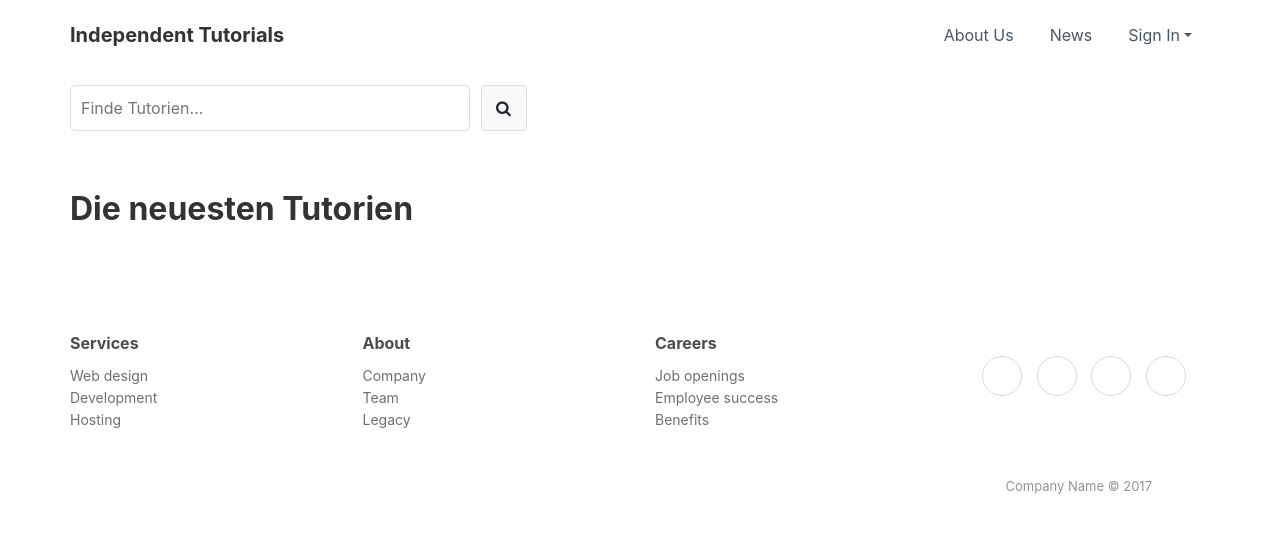
After one commit to lege1810/Independend-Tutorial, a Flask app: page /News in a window 1280 px wide. The commit adds this page. Shown: the top 533 px of the page. Run offline with Flask 2, Linux system fonts and the light colour scheme; data that the repository does not hold is empty; some libraries are stand-ins or nearby versions.

Commit message:
News/ About Us und Startseite erstellt/angepasst

```diff
--- a/app.py
+++ b/app.py
@@ -647,6 +647,16 @@ def getUserProgress(mail, foreignKey):
     return False
 
 
+@app.route('/AboutUs', methods=['GET'])
+def getAboutUS():
+    if isLoggedIn():
+        return render_template('aboutUs.html', userLoged = True)
+    else:
+        return render_template('aboutUs.html', userLoged = False)
+
+
+
+
 @app.route('/changeTutorial/', methods=['GET'])
 def editTutIndex():
     courseID = request.args.get('courseID')
@@ -931,6 +941,25 @@ def searchTutorial():
         return render_template('searchTutorial.html', courses = foundCourses, userLoged=True, username=getUserFromSession()['nickname'])
     else:
         return render_template('searchTutorial.html',courses = foundCourses, userLoged=False)
+
+
+@app.route('/News', methods=['GET'])
+def getnewTutorials():
+    foundCourses = []
+    allCourses = getAllCourses()
+    allCoursesLength = len(allCourses)
+    for i in range(allCoursesLength-1,allCoursesLength-6,-1):
+        if i >= 0:
+            foundCourses.append(allCourses[i])
+        else:
+            break
+
+    if isLoggedIn():
+        return render_template('newTutorials.html', courses = foundCourses, userLoged = True, username=getUserFromSession()['nickname'])
+    else:
+        return render_template('newTutorials.html', courses = foundCourses, userLoged=False)
+
+
 
 
 @app.route('/uploadTutorial/', methods=['POST', 'GET'])
--- a/templates/loggedLayout.html
+++ b/templates/loggedLayout.html
@@ -22,8 +22,8 @@
         <div class="container-fluid"><a class="navbar-brand text-capitalize" href="/" style="margin:0px;padding:0px;">Independent Tutorials</a><button class="navbar-toggler" data-toggle="collapse" data-target="#navcol-1" style="padding:0px;"><span class="sr-only">Toggle navigation</span><span class="navbar-toggler-icon"></span></button>
             <div class="collapse navbar-collapse" id="navcol-1">
                 <ul class="nav navbar-nav ml-auto" style="margin:0px;">
-                    <li class="nav-item" role="presentation"><a class="nav-link text-capitalize" href="#">About Us</a></li>
-                    <li class="nav-item" role="presentation"><a class="nav-link text-capitalize" href="#">News</a></li>
+                    <li class="nav-item" role="presentation"><a class="nav-link text-capitalize" href="/AboutUs">About Us</a></li>
+                    <li class="nav-item" role="presentation"><a class="nav-link text-capitalize" href="/News">News</a></li>
                     <li class="nav-item" role="presentation"><a class="nav-link text-capitalize" href="/TutorialOverview/">Tutorials</a></li>
                     <li class="dropdown show"><a class="dropdown-toggle nav-link dropdown-toggle" data-toggle="dropdown" aria-expanded="false">{{session['nickname']}}</a>
                         <div class="dropdown-menu hide" role="menu" style="margin-right:0px;margin-top:0px;margin-left:-35px;padding-left:4px;">
--- /dev/null
+++ b/templates/newTutorials.html
@@ -0,0 +1,48 @@
+{% if userLoged %} {% extends "loggedLayout.html" %} {% else %} {% extends "unloggedLayout.html" %} {%endif %} {% block content %}
+<div class="article-list" style="padding-bottom:15px;">
+    <div class="container">
+        <div class="row" style="padding-bottom:0px;">
+            <div class="col" style="padding-top:15px;">
+                <div class="form-group" style="margin-bottom:15px;">
+                    <form action="/searchTutorial/" method="POST" enctype="multipart/form-data">
+                        <input class="d-inline-block search-input" type="text" name="search-bar" placeholder="Finde Tutorien..." autocomplete="off" style="width:400px;margin-left:auto;margin-right:6px;">
+                        <button class="btn btn-light d-inline-block search-btn" type="submit" style="margin-right:0;margin-left:0;padding:10px;width:46px;height:46px;margin-bottom:3px;">
+                            <i class="fa fa-search"></i>
+                        </button>
+                    </form>
+                </div>
+            </div>
+        </div>
+        <div class="row">
+            <div class="col">
+                <h2 class="text-left">Die neuesten Tutorien</h2>
+            </div>
+        </div>
+        {% for course in courses %}
+        <div class="row" style="padding-top:15px;padding-bottom:30px;">
+            <div class="col">
+                <div class="row">
+                    <div class="col">
+                        <a href="/Tutorial/?courseID={{course.id}}">
+                            <img class="img-fluid d-block" src="/img/{{course.courseBannerID}}" style="margin:0 auto;width:360px;">
+                        </a>
+                    </div>
+                    <div class="col">
+                        <h3 class="name">{{course.name}}</h3>
+                        <p class="description">{{course.description}}</p>
+
+                        <div class="btn-toolbar">
+                            <div class="btn-group" role="group" style="padding:15px;">
+                                <a href="/Tutorial/?courseID={{course.id}}">
+                                    <button class="btn btn-light" type="button" style="padding-left:11px;margin-left:0px;margin-right:15px;">Zum Kurs</button>
+                                </a>
+                            </div>
+                        </div>
+                    </div>
+                </div>
+            </div>
+        </div>
+        {% endfor %}
+    </div>
+</div>
+{% endblock %}
--- a/templates/unloggedLayout.html
+++ b/templates/unloggedLayout.html
@@ -26,13 +26,13 @@
             <div class="collapse navbar-collapse" id="navcol-1">
                 <ul class="nav navbar-nav ml-auto" style="margin:0px;">
                     <li class="nav-item" role="presentation">
-                        <a class="nav-link text-capitalize" href="#">About Us</a>
+                        <a class="nav-link text-capitalize" href="/AboutUs">About Us</a>
                     </li>
                     <li class="nav-item" role="presentation">
-                        <a class="nav-link text-capitalize" href="#">News</a>
+                        <a class="nav-link text-capitalize" href="/News">News</a>
                     </li>
                     <li class="dropdown">
-                        <a class="dropdown-toggle nav-link dropdown-toggle" data-toggle="dropdown" aria-expanded="false" href="#">Sign In</a>
+                        <a class="dropdown-toggle nav-link dropdown-toggle" data-toggle="dropdown" aria-expanded="false">Sign In</a>
                         <div class="dropdown-menu" role="menu" style="margin-right:0px;margin-top:2px;margin-left:-150px;">
                             <a class="dropdown-item" role="presentation" href="#">
                                 <div>
```
Also changed, not shown: templates/aboutUs.html (added, +19 -0 lines).
